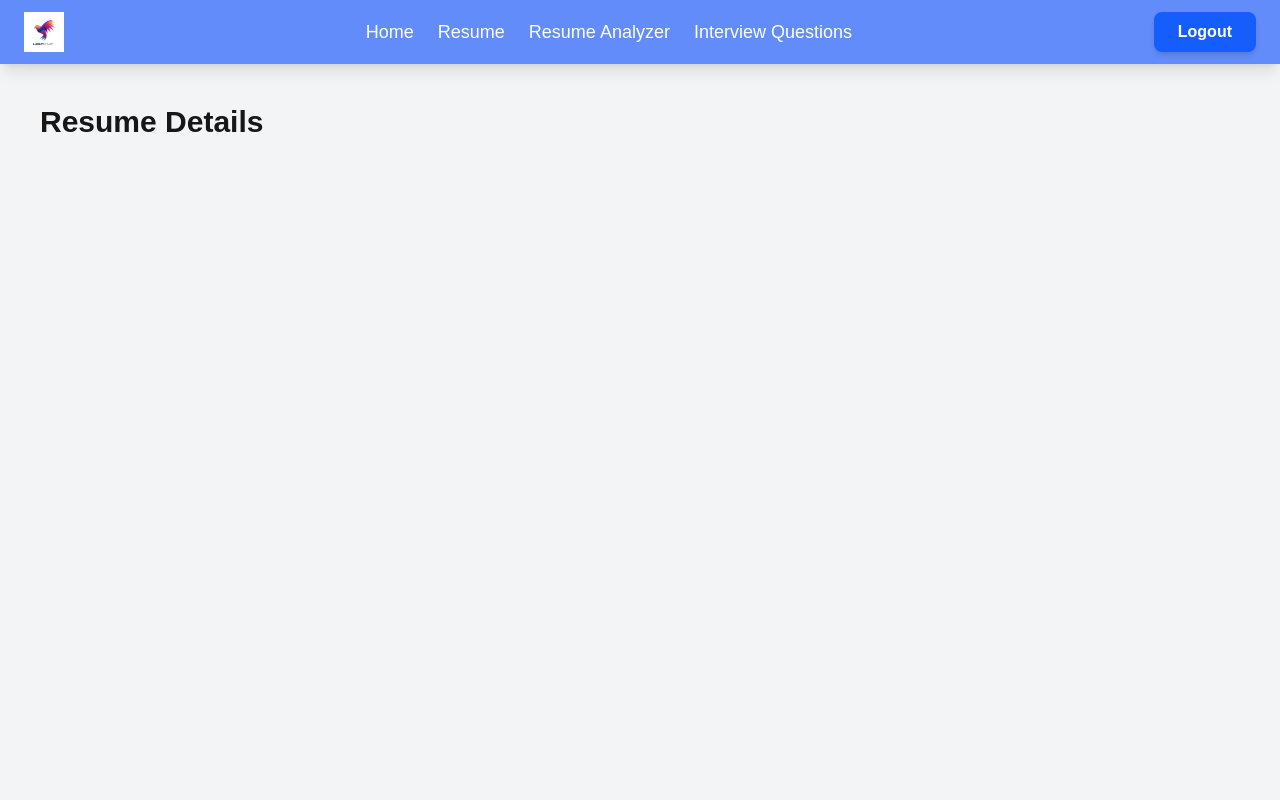
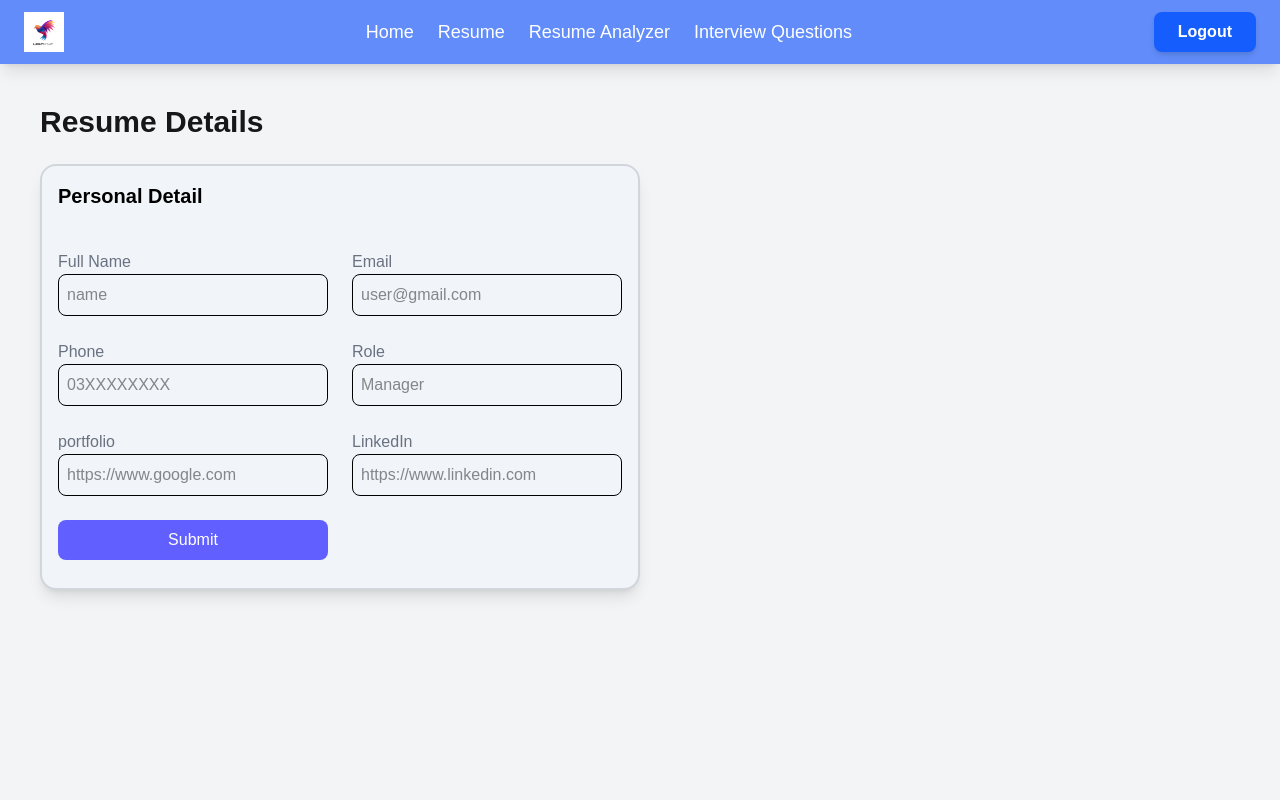
Before and after one commit to smabdullah958/AI-Career-Assistant, a Next.js app in the folder Frontend/: page /Resume in a window 1280 px wide. Shown: the top 800 px of the page. Built offline with nearby package versions, Linux system fonts and the light colour scheme; no server answers.

Commit message:
add user detail

```diff
--- a/Frontend/Component/Form/ResumeForm.jsx
+++ b/Frontend/Component/Form/ResumeForm.jsx
@@ -1,9 +1,110 @@
+"use client";
+
+import { useForm } from "react-hook-form";
+import { zodResolver } from "@hookform/resolvers/zod";
+import { ResumeSchema } from "@/Libraries/ZodSchema";
 const ResumeForm = () => {
+  const {
+    register,
+    handleSubmit,
+    formState: { errors },
+  } = useForm({
+    resolver: zodResolver(ResumeSchema),
+  });
+
+  let FormFunction = (data) => {
+    console.log(data);
+    alert("Form submitted successfully!", data.name, data.email);
+  };
+
   return (
     <div>
+      <div className="bg-slate-100 border-2  border-gray-300 rounded-2xl p-4 mb-4 z-100 shadow-lg">
+        <h1 className="text-xl text-black font-bold">Personal Detail</h1>
 
+        <section className="grid grid-cols-2  gap-4 sm:gap-6 justify-between my-5 sm:mt-7 md:mt-10 sm:mb-3">
+          <div className="flex flex-col">
+            <label className="text-gray-500 ">Full Name</label>
+            {errors.name && (
+              <p className="text-red-500 text-sm">{errors.name.message}</p>
+            )}
+            <input
+              {...register("name")}
+              className="border-black border rounded-lg p-2 focus:outline-none focus:ring-2 focus:ring-blue-300"
+              placeholder="name"
+            />
+          </div>
+
+          <div className="flex flex-col">
+            <label className="text-gray-500 ">Email</label>
+            {errors.email && (
+              <p className="text-red-500 text-sm">{errors.email.message}</p>
+            )}
+            <input
+              {...register("email")}
+              className="border-black border rounded-lg p-2 focus:outline-none focus:ring-2 focus:ring-blue-300"
+              placeholder="user@gmail.com"
+            />
+          </div>
+
+          <div className="flex flex-col">
+            <label className="text-gray-500 ">Phone</label>
+            {errors.phone && (
+              <p className="text-red-500 text-sm">{errors.phone.message}</p>
+            )}
+            <input
+              {...register("phone")}
+              className="border-black border rounded-lg p-2 focus:outline-none focus:ring-2 focus:ring-blue-300"
+              placeholder="03XXXXXXXX"
+            />
+          </div>
+
+          <div className="flex flex-col">
+            <label className="text-gray-500 ">Role</label>
+            {errors.Role && (
+              <p className="text-red-500 text-sm">{errors.Role.message}</p>
+            )}
+            <input
+              {...register("Role")}
+              className="border-black border rounded-lg p-2 focus:outline-none focus:ring-2 focus:ring-blue-300"
+              placeholder="Manager"
+            />
+          </div>
+
+          <div className="flex flex-col">
+            <label className="text-gray-500 ">portfolio</label>
+            {errors.portfolio && (
+              <p className="text-red-500 text-sm">{errors.portfolio.message}</p>
+            )}
+            <input
+              {...register("portfolio")}
+              className="border-black border rounded-lg p-2 focus:outline-none focus:ring-2 focus:ring-blue-300"
+              placeholder="https://www.google.com"
+            />
+          </div>
+
+          <div className="flex flex-col">
+            <label className="text-gray-500 ">LinkedIn</label>
+            {errors.Linkedin && (
+              <p className="text-red-500 text-sm">{errors.Linkedin.message}</p>
+            )}
+            <input
+              {...register("Linkedin")}
+              className="border-black border rounded-lg p-2 focus:outline-none focus:ring-2 focus:ring-blue-300"
+              placeholder="https://www.linkedin.com"
+            />
+          </div>
+
+          <button
+            onClick={handleSubmit(FormFunction)}
+            className="bg-indigo-500 text-white py-2 px-4 rounded-lg hover:bg-indigo-600 focus:outline-none focus:ring-2 focus:ring-blue-300 duration-300"
+          >
+            Submit
+          </button>
+        </section>
+      </div>
     </div>
-  )
-}
+  );
+};
 
-export default ResumeForm
+export default ResumeForm;
--- a/Frontend/Libraries/ZodSchema.jsx
+++ b/Frontend/Libraries/ZodSchema.jsx
@@ -4,70 +4,66 @@ export const ResumeSchema = z.object({
   //user contact details
   name: z
     .string()
-    .min(5, "Name must be at least 5 characters long")
-    .required("Name is required"),
-  email: z.email().required("Email is required"),
+    .nonempty("name is required")
+    .min(5, "Name must be at least 5 characters")
+    .max(50, "Name must be less than 50 characters long"),
+  email: z
+    .string()
+    .nonempty("email is required")
+    .email("invalid email address"),
   phone: z
-    .number()
-    .required("phone number is required")
+    .string()
+    .nonempty("phone no is requred")
     .regex(/^\d{10}$/, "Phone number must be a 10-digit number"),
-  Role: z
+  Role: z.string().nonempty("Role is required"),
+  portfolio: z
     .string()
-    .required("Role is required")
-    .max(50, "Role must be less than 50 characters long"),
-  portfolio: z.url("Portfolio URL must be a valid URL").optional(),
-  Linkedin: z.url("LinkedIn URL must be a valid URL").optional(),
-  Github: z.url("GitHub URL must be a valid URL").optional(),
+    .url("Portfolio URL must be a valid URL")
+    .or(z.literal(""))
+    .optional(),
+  Linkedin: z
+    .string()
+    .url("LinkedIn URL must be a valid URL")
+    .or(z.literal(""))
+    .optional(),
 
   //user professional details
   AboutMe: z
     .string()
-    .max(200, "Description must be less than 200 characters long")
-    .required("Introduction is required"),
+    .max(200, "Description must be less than 200 characters long"),
 
   //skills and projects
-  Skills: z
-    .array(z.string())
-    .min(1, "At least one skill is required")
-    .required("Skills are required"),
+  Skills: z.array(z.string()).min(1, "At least one skill is required"),
 
   Projects: z.array(
     z.object({
       title: z
         .string()
-        .required("Project title is required")
         .max(30, "Project title must be less than 30 characters long"),
       description: z
         .string()
-        .required("Project description is required")
         .max(90, "Project description must be less than 90 characters long"),
-      link: z.url("Project link must be a valid URL").optional(),
-      Github: z.url("GitHub URL must be a valid URL").optional(),
+      link: z.string().url("Project link must be a valid URL").optional(),
+      Github: z.string().url("GitHub URL must be a valid URL").optional(),
     }),
   ),
 
   //experience and certifications
   Experienc: z.array(
     z.object({
-      Role: z
-        .string()
-        .required("Role is required")
-        .max(50, "Role must be less than 50 characters long"),
+      Role: z.string().max(50, "Role must be less than 50 characters long"),
       CompanyName: z
         .string()
-        .required("Company name is required")
         .max(50, "Company name must be less than 50 characters long"),
       StartDate: z
         .string()
-        .required("Start date is required")
         .max(50, "Start date must be less than 50 characters long"),
       EndDate: z
         .string()
-        .optional()
-        .max(50, "End date must be less than 50 characters long"),
+        .max(50, "End date must be less than 50 characters long")
+        .optional(),
       Description: z
         .string()
-        .required("Description is required")
         .max(100, "Description must be less than 100 characters long"),
     }),
   ),
@@ -76,16 +72,11 @@ export const ResumeSchema = z.object({
     z.object({
       nameOfInstitute: z
         .string()
-        .required("Certification name is required")
         .max(50, "Certification name must be less than 50 characters long"),
       CertifcateName: z
         .string()
-        .required("Certificate name is required")
         .max(50, "Certificate name must be less than 50 characters long"),
-      date: z
-        .string()
-        .required("Date is required")
-        .max(50, "Date must be less than 50 characters long"),
+      date: z.string().max(50, "Date must be less than 50 characters long"),
     }),
   ),
 
@@ -94,19 +85,13 @@ export const ResumeSchema = z.object({
     z.object({
       nameOfInstitute: z
         .string()
-        .required("Institution name is required")
         .max(50, "Institution name must be less than 50 characters long"),
-      degree: z
-        .string()
-        .required("Degree is required")
-        .max(50, "Degree must be less than 50 characters long"),
+      degree: z.string().max(50, "Degree must be less than 50 characters long"),
       fieldOfStudy: z
         .string()
-        .required("Field of study is required")
         .max(50, "Field of study must be less than 50 characters long"),
       graduationYear: z
         .string()
-        .required("Graduation year is required")
         .max(50, "Graduation year must be less than 50 characters long"),
     }),
   ),
--- a/Frontend/app/(userDashboard)/Resume/page.jsx
+++ b/Frontend/app/(userDashboard)/Resume/page.jsx
@@ -1,11 +1,12 @@
+import ResumeForm from "@/Component/Form/ResumeForm";
 const page = () => {
   return (
     <div className="min-h-screen bg-gray-100 p-5 sm:p-10 2xl:p-20">
       <h1 className="text-xl sm:text-3xl 2xl:text-4xl font-bold mb-6">
         Resume Details
       </h1>
-      <div className="flex justify-between">
-
+      <div className="grid grid-cols-1 sm:grid-cols-2 sm:justify-between">
+        <ResumeForm />
       </div>
     </div>
   );
--- a/Frontend/package.json
+++ b/Frontend/package.json
@@ -9,6 +9,7 @@
     "lint": "eslint"
   },
   "dependencies": {
+    "@hookform/resolvers": "^5.2.2",
     "@reduxjs/toolkit": "^2.11.2",
     "axios": "^1.13.5",
     "dotenv": "^17.4.0",
```
Also changed, not shown: 1 other file (tests, documents, lock files or other folders).
